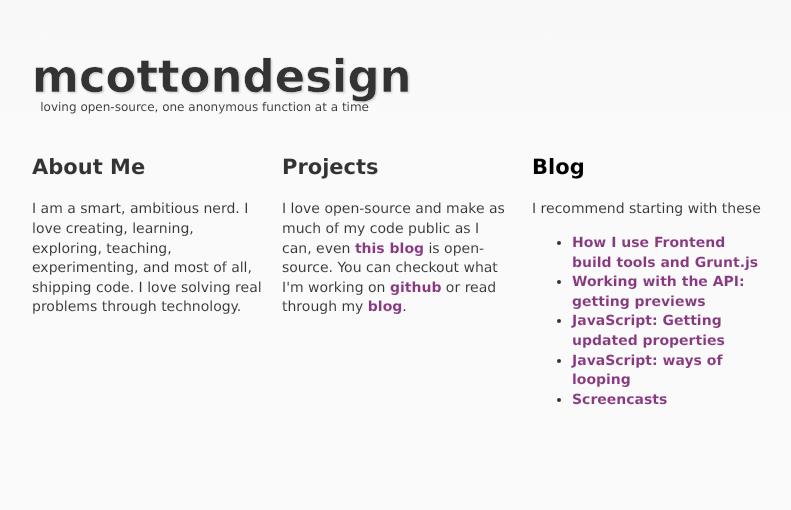
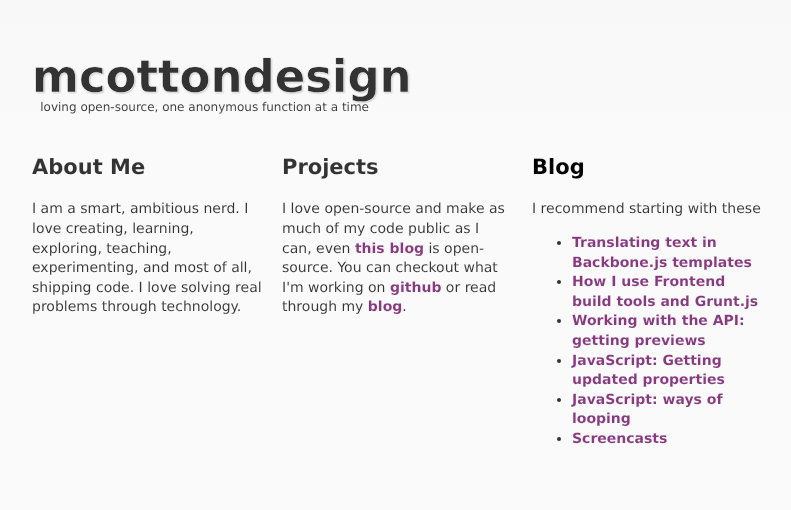
Before and after one commit to mcotton/GAE-blog, a Django app: template templates/index.html in a window 1280 px wide. Shown: the top 510 px of the page, without its empty margins (213-1004 px from the left). Run offline with Django 3.2, Linux system fonts and the light colour scheme; the template is opened without the code that fills it, so the values that code supplies are empty; some libraries are stand-ins or nearby versions.

Commit message:
added new link to frontpage

```diff
--- a/templates/index.html
+++ b/templates/index.html
@@ -28,6 +28,7 @@
           <h2><a href="/blog">Blog</a></h2>
           <p>I recommend starting with these
             <ul style="list-style-disc: square;">
+                <li><a href="/post/ahRzfm1jb3R0b25kZXNpZ24zLWhyZHIRCxIEQmxvZxiAgICAvJ-bCQw">Translating text in Backbone.js templates</a></li>
                 <li><a href="/post/ahRzfm1jb3R0b25kZXNpZ24zLWhyZHIMCxIEQmxvZxj61xAM">How I use Frontend build tools and Grunt.js</a></li>
                 <li><a href="/post/ahRzfm1jb3R0b25kZXNpZ24zLWhyZHIMCxIEQmxvZxjK7Q4M">Working with the API: getting previews</a></li>
                 <li><a href="post/ahRzfm1jb3R0b25kZXNpZ24zLWhyZHIMCxIEQmxvZxi6nw4M">JavaScript: Getting updated properties</a></li>
```
